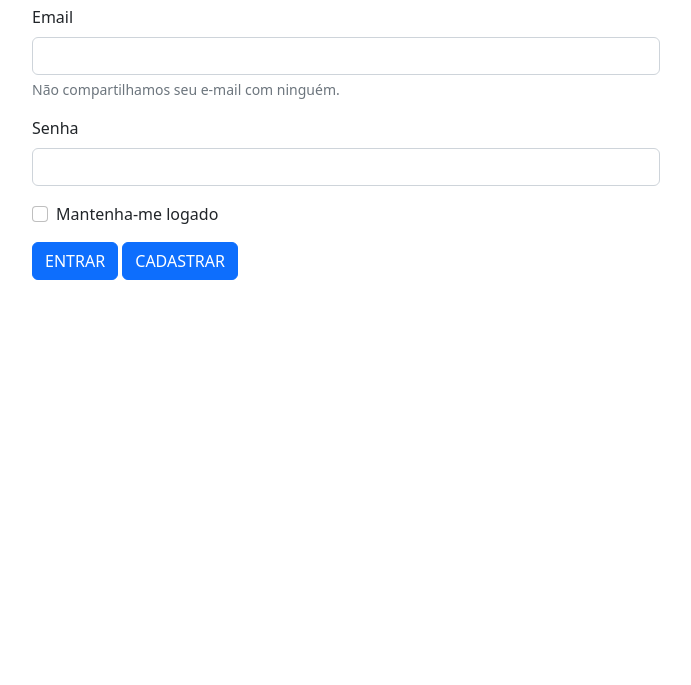
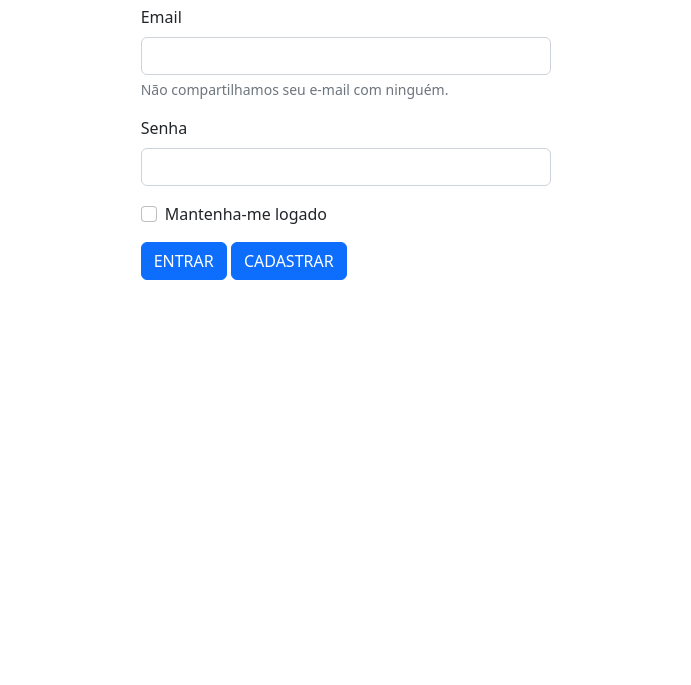
Before and after one commit to FelixMembrive/intro-ao-Bootstrap, a plain HTML site: page index.html in a window 1280 px wide. Shown: the part 115-800 px from the top of the page, without its empty margins (294-985 px from the left). Drawn offline with nearby package versions, Linux system fonts and the light colour scheme.

Commit message:
Ajuste de Largura

```diff
--- a/index.html
+++ b/index.html
@@ -11,7 +11,7 @@
 
 <body>
     <div class="row d-flex justify-content-center">
-        <div class="col-10 col-md-6">
+        <div class="col-10 col-md-4">
             <form class="mt-5"></form>
             <h1>Pipoco do Trovão</h1>
             <div class="mb-3 mt-4">
```
